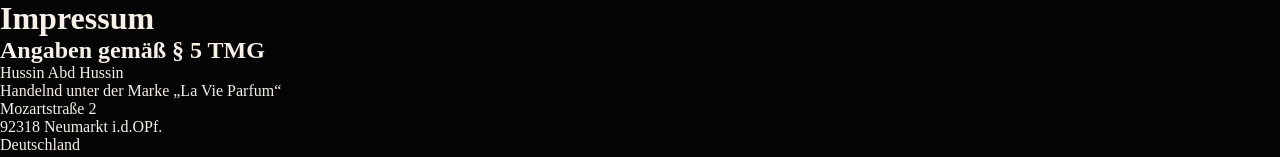
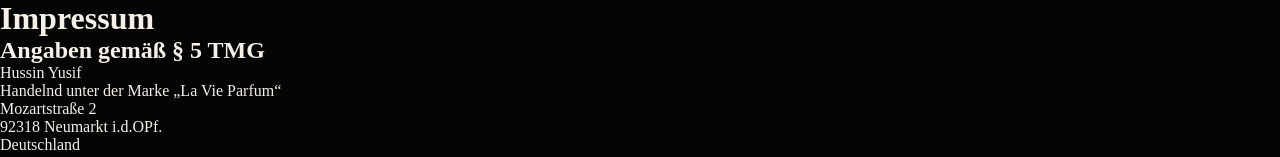
Before and after one commit to Hussin3837/lavie-, a Next.js app: page /impressum in a window 1280 px wide. Shown: the top 157 px of the page. Built offline with nearby package versions, Linux system fonts and the light colour scheme.

Commit message:
Update page.tsx

```diff
--- a/app/impressum/page.tsx
+++ b/app/impressum/page.tsx
@@ -15,7 +15,7 @@ export default function Impressum() {
             </h2>
 
             <p>
-              Hussin Abd Hussin
+              Hussin Yusif
               <br />
               Handelnd unter der Marke „La Vie Parfum“
             </p>
```
